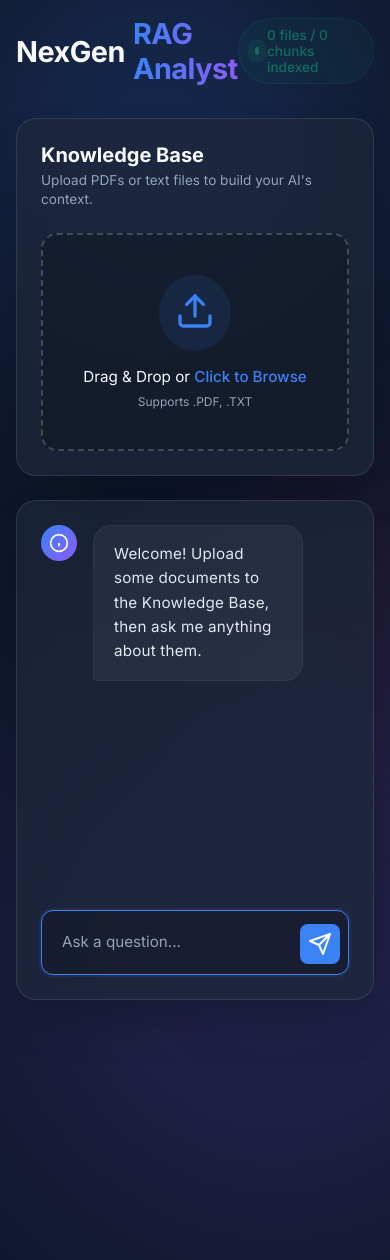
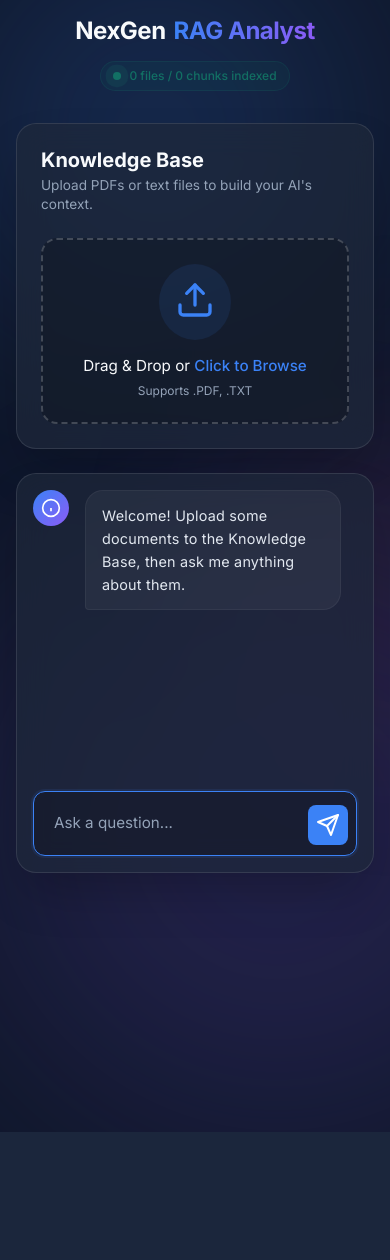
Before and after one commit to aryanjha205/Rag-Chatbot, a FastAPI app: page / in a window 390 px wide; the page is wider, and only the part inside the window is pictured. After the commit the page ends 1132 px from the top of that part, so only its background shows below. Run offline with FastAPI, Linux system fonts and the light colour scheme; some libraries are stand-ins or nearby versions.

Commit message:
Add files via upload

```diff
--- a/main.py
+++ b/main.py
@@ -14,7 +14,8 @@ from fastapi.responses import HTMLResponse, JSONResponse, FileResponse
 from fastapi.staticfiles import StaticFiles
 from fastapi.templating import Jinja2Templates
 from PyPDF2 import PdfReader
-from sentence_transformers import SentenceTransformer
+from sklearn.feature_extraction.text import TfidfVectorizer
+from sklearn.metrics.pairwise import cosine_similarity
 
 # Setup logging
 logging.basicConfig(level=logging.INFO)
@@ -35,13 +36,12 @@ templates = Jinja2Templates(directory=TEMPLATES_DIR)
 # Global State for Document Indexing
 # We use an in-memory approach for lightweight execution.
 document_chunks = []
-chunk_embeddings = None
 processed_files = set()
 total_uploaded_files = 0
 
-logger.info("Loading SentenceTransformer model... This may take a moment on the first run.")
-embedder = SentenceTransformer('all-MiniLM-L6-v2')
-logger.info("Model loaded successfully.")
+logger.info("Initializing vectorizer")
+vectorizer = TfidfVectorizer()
+tfidf_matrix = None
 
 def split_text(text: str, chunk_size: int = 800, overlap: int = 150) -> List[str]:
     """Splits text into chunks of specified size with overlap."""
@@ -76,14 +76,14 @@ def extract_text(file_content: bytes, filename: str) -> str:
                 logger.error(f"Error reading text file {filename}: {e}")
     return text
 
-def cosine_similarity(query_emb: np.ndarray, chunk_embs: np.ndarray) -> np.ndarray:
-    """Computes cosine similarity between query embedding and multiple chunk embeddings."""
-    query_norm = np.linalg.norm(query_emb)
-    chunk_norms = np.linalg.norm(chunk_embs, axis=1)
-    # Prevent division by zero
-    norms = chunk_norms * query_norm
-    norms[norms == 0] = 1e-10
-    return np.dot(chunk_embs, query_emb) / norms
+def calculate_similarity(query: str):
+    """Computes cosine similarity between query and the document chunks."""
+    if not document_chunks or tfidf_matrix is None:
+        return []
+
+    query_vec = vectorizer.transform([query])
+    similarities = cosine_similarity(query_vec, tfidf_matrix).flatten()
+    return similarities
 
 @app.get("/", response_class=HTMLResponse)
 async def serve_index(request: Request):
@@ -107,7 +107,7 @@ async def get_stats():
 
 @app.post("/upload")
 async def upload_files(files: List[UploadFile] = File(...)):
-    global document_chunks, chunk_embeddings, processed_files, total_uploaded_files
+    global document_chunks, processed_files, total_uploaded_files, tfidf_matrix, vectorizer
 
     new_chunks_count = 0
     new_files_count = 0
@@ -125,20 +125,15 @@ async def upload_files(files: List[UploadFile] = File(...)):
 
         chunks = split_text(text)
         if chunks:
-            # Create embeddings for new chunks
-            embeddings = embedder.encode(chunks)
-
-            # Cumulative updates
-            if chunk_embeddings is None:
-                chunk_embeddings = np.array(embeddings).astype('float32')
-            else:
-                chunk_embeddings = np.vstack([chunk_embeddings, np.array(embeddings).astype('float32')])
-
             document_chunks.extend(chunks)
             processed_files.add(file.filename)
             new_chunks_count += len(chunks)
             new_files_count += 1
             total_uploaded_files += 1
+
+    # Recreate the TF-IDF matrix for all chunks to update vocabulary
+    if document_chunks:
+        tfidf_matrix = vectorizer.fit_transform(document_chunks)
 
     return JSONResponse({
         "message": f"Successfully processed {new_files_count} new files.",
@@ -149,17 +144,15 @@ async def upload_files(files: List[UploadFile] = File(...)):
 
 @app.post("/chat")
 async def chat(question: str = Form(...)):
-    global document_chunks, chunk_embeddings
+    global document_chunks, tfidf_matrix
 
-    if chunk_embeddings is None or len(document_chunks) == 0:
+    if tfidf_matrix is None or len(document_chunks) == 0:
         return JSONResponse({"answer": "I have no documents indexed. Please upload some files first."})
 
     try:
-        # Create embedding for the given question
-        question_embedding = embedder.encode([question])[0].astype('float32')
+        similarities = calculate_similarity(question)
 
-        # Calculate similarity and find top k
-        similarities = cosine_similarity(question_embedding, chunk_embeddings)
+        # Find top k matches
         k = min(5, len(document_chunks))
         top_k_indices = np.argsort(similarities)[::-1][:k]
 
--- a/requirements.txt
+++ b/requirements.txt
@@ -2,7 +2,6 @@ fastapi
 uvicorn
 python-multipart
 PyPDF2
-sentence-transformers
 requests
 jinja2
-numpy
+scikit-learn
--- a/static/style.css
+++ b/static/style.css
@@ -446,3 +446,37 @@ body {
         min-height: 500px;
     }
 }
+
+@media (max-width: 600px) {
+    .header {
+        flex-direction: column;
+        gap: 1rem;
+        align-items: center;
+        text-align: center;
+    }
+    .logo {
+        font-size: 1.5rem;
+    }
+    .stats-badge {
+        font-size: 0.75rem;
+        padding: 0.4rem 0.8rem;
+    }
+    .message {
+        max-width: 95%;
+    }
+    .msg-bubble {
+        padding: 0.8rem 1rem;
+        font-size: 0.9rem;
+    }
+    .upload-zone {
+        padding: 1.5rem 1rem;
+    }
+    .chat-section {
+        padding: 1rem;
+        min-height: 400px;
+    }
+    .chat-typing {
+        left: 1rem;
+        bottom: 5rem;
+    }
+}
```
